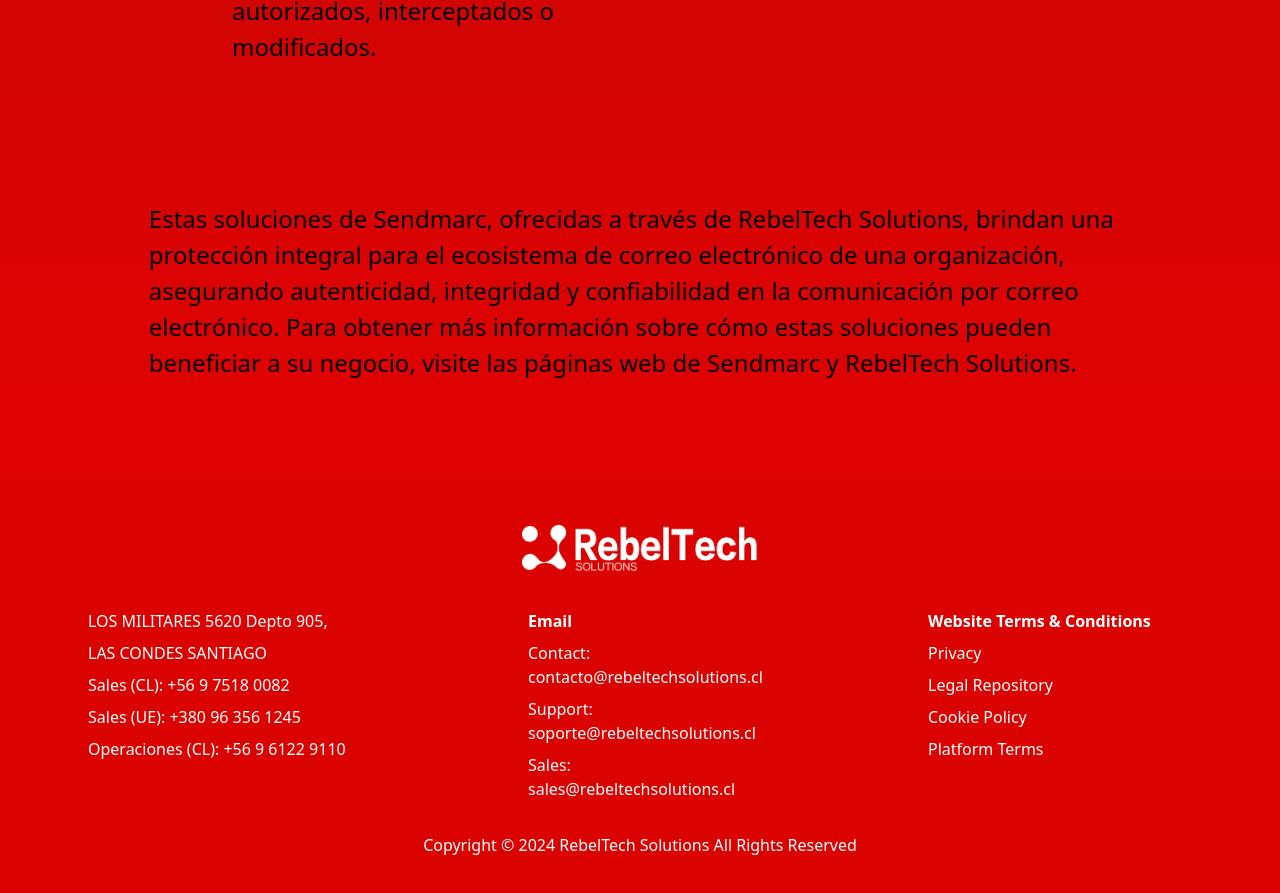
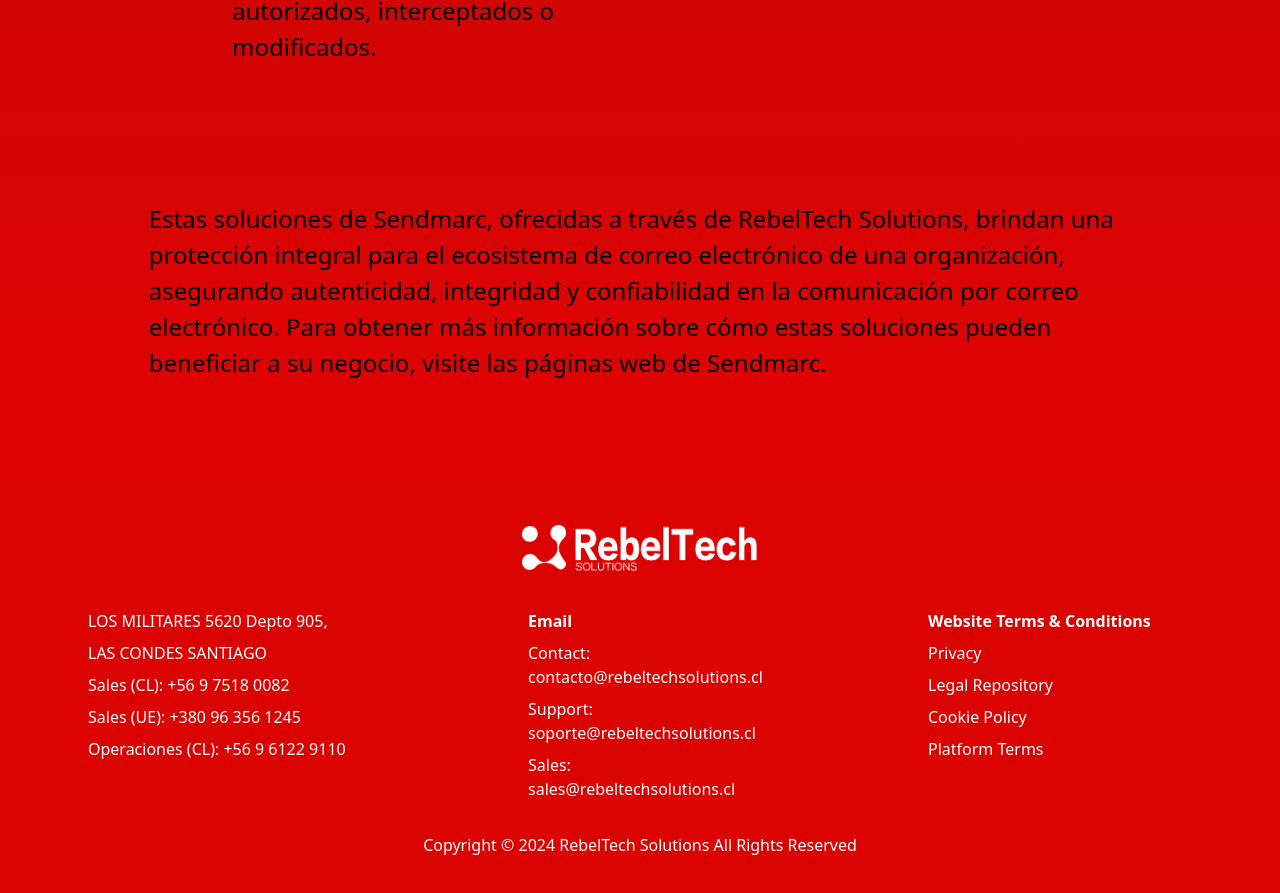
Before and after one commit to sauriomac/knowhow, a Next.js app: page /Sendmarc in a window 1280 px wide. Shown: the part 3732-4625 px from the top of the page. Built offline with nearby package versions, Linux system fonts and the light colour scheme.

Commit message:
link sendmarc url

```diff
--- a/src/pages/Sendmarc.tsx
+++ b/src/pages/Sendmarc.tsx
@@ -169,7 +169,7 @@
                     protección integral para el ecosistema de correo electrónico de una organización, asegurando
                     autenticidad, integridad y confiabilidad en la comunicación por correo electrónico. Para obtener
                     más información sobre cómo estas soluciones pueden beneficiar a su negocio, visite las
-                    páginas web de Sendmarc y RebelTech Solutions.
+                    páginas web de <a href="https://www.xcitium.com/">Sendmarc</a>.
                 </p>
             </div>
         </div>
```
